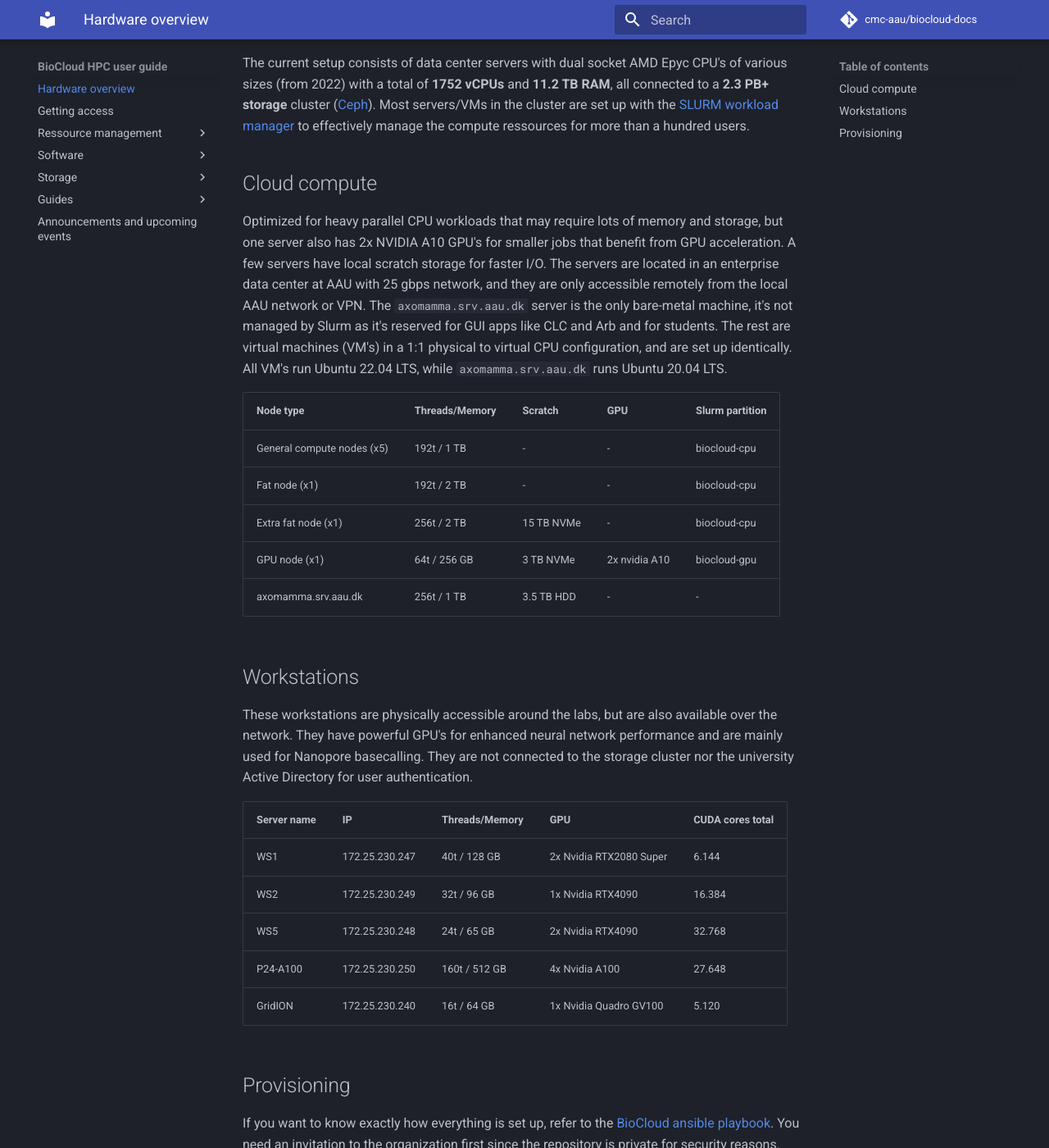
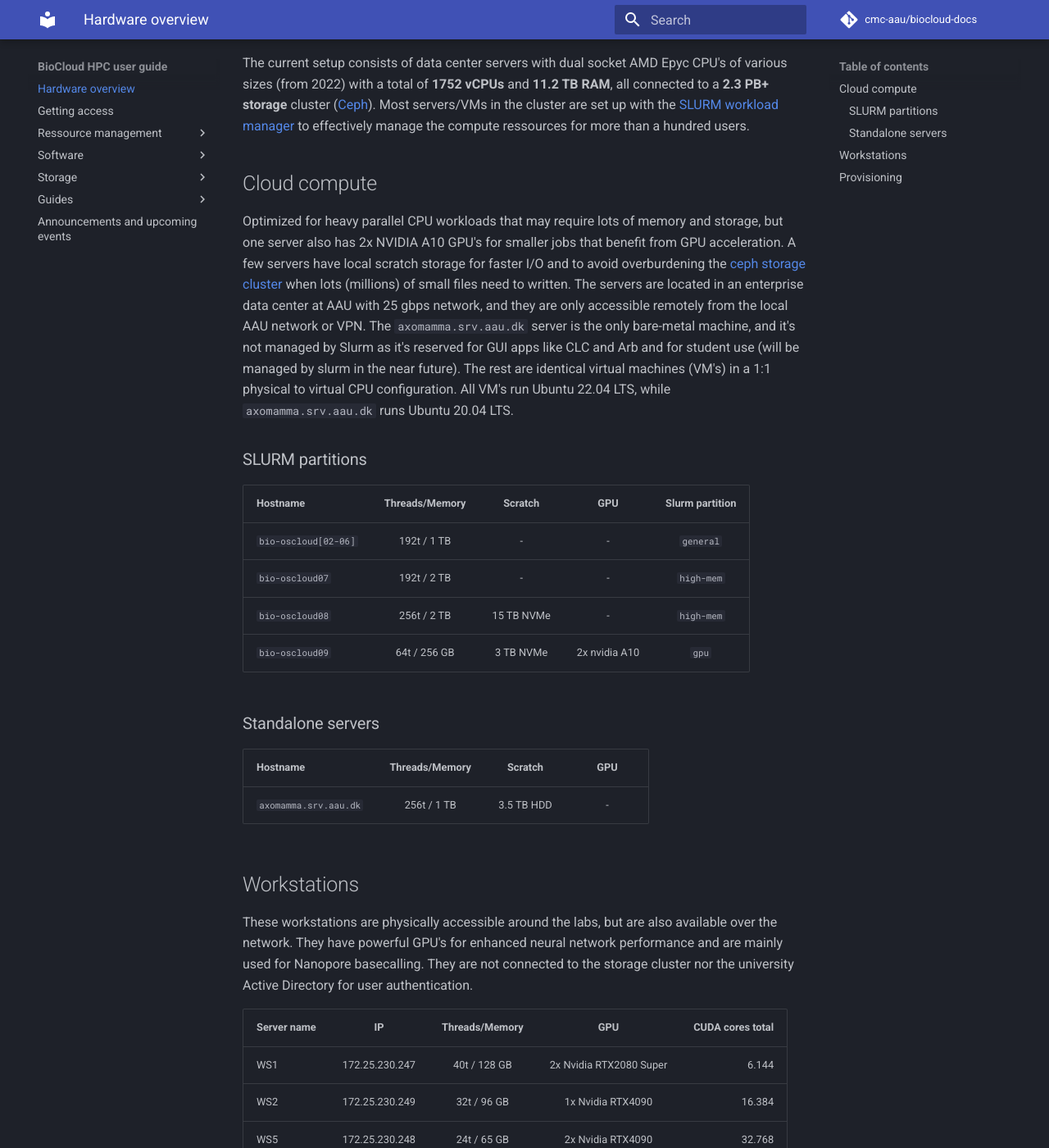
Before and after one commit to cmc-aau/hpc-docs, an MkDocs documentation site: the page built from docs/index.md, in a window 1280 px wide and 1400 px high, scrolled down 234 px. Shown: the whole window at 82% size. Built offline with MkDocs 1.6.1 and Material for MkDocs 9.7.7, drawn with Linux system fonts in a browser that asks for light colours; comment, search, counter and statistics services are not loaded; some of the changed text lies outside the part shown.

Commit message:
rename partitions+minors

```diff
--- a/docs/index.md
+++ b/docs/index.md
@@ -4,21 +4,26 @@ Welcome to the documentation website for the BioCloud HPC at the section of biot
 The current setup consists of data center servers with dual socket AMD Epyc CPU's of various sizes (from 2022) with a total of **1752 vCPUs** and **11.2 TB RAM**, all connected to a **2.3 PB+ storage** cluster ([Ceph](https://ceph.com/)). Most servers/VMs in the cluster are set up with the [SLURM workload manager](https://slurm.schedmd.com/overview.html) to effectively manage the compute ressources for more than a hundred users.
 
 ## Cloud compute
-Optimized for heavy parallel CPU workloads that may require lots of memory and storage, but one server also has 2x NVIDIA A10 GPU's for smaller jobs that benefit from GPU acceleration. A few servers have local scratch storage for faster I/O. The servers are located in an enterprise data center at AAU with 25 gbps network, and they are only accessible remotely from the local AAU network or VPN. The `axomamma.srv.aau.dk` server is the only bare-metal machine, it's not managed by Slurm as it's reserved for GUI apps like CLC and Arb and for students. The rest are virtual machines (VM's) in a 1:1 physical to virtual CPU configuration, and are set up identically. All VM's run Ubuntu 22.04 LTS, while `axomamma.srv.aau.dk` runs Ubuntu 20.04 LTS.
+Optimized for heavy parallel CPU workloads that may require lots of memory and storage, but one server also has 2x NVIDIA A10 GPU's for smaller jobs that benefit from GPU acceleration. A few servers have local scratch storage for faster I/O and to avoid overburdening the [ceph storage cluster](storage.md) when lots (millions) of small files need to written. The servers are located in an enterprise data center at AAU with 25 gbps network, and they are only accessible remotely from the local AAU network or VPN. The `axomamma.srv.aau.dk` server is the only bare-metal machine, and it's not managed by Slurm as it's reserved for GUI apps like CLC and Arb and for student use (will be managed by slurm in the near future). The rest are identical virtual machines (VM's) in a 1:1 physical to virtual CPU configuration. All VM's run Ubuntu 22.04 LTS, while `axomamma.srv.aau.dk` runs Ubuntu 20.04 LTS.
 
-| Node type | Threads/Memory | Scratch | GPU | Slurm partition |
-| --- | --- | --- | --- | --- |
-| General compute nodes (x5) |  192t / 1 TB | - | - | biocloud-cpu |
-| Fat node (x1) | 192t / 2 TB | - | - | biocloud-cpu |
-| Extra fat node (x1) | 256t / 2 TB | 15 TB NVMe | - | biocloud-cpu |
-| GPU node (x1) | 64t / 256 GB | 3 TB NVMe | 2x  nvidia A10 | biocloud-gpu |
-| axomamma.srv.aau.dk | 256t / 1 TB | 3.5 TB HDD | - | - |
+### SLURM partitions
+| Hostname | Threads/Memory | Scratch | GPU | Slurm partition |
+| :--- | :---: | :---: | :---: | :---: |
+| `bio-oscloud[02-06]` |  192t / 1 TB | - | - | `general` |
+| `bio-oscloud07` | 192t / 2 TB | - | - | `high-mem` |
+| `bio-oscloud08` | 256t / 2 TB | 15 TB NVMe | - | `high-mem` |
+| `bio-oscloud09` | 64t / 256 GB | 3 TB NVMe | 2x  nvidia A10 | `gpu` |
+
+### Standalone servers
+| Hostname | Threads/Memory | Scratch | GPU |
+| :--- | :---: | :---: | :---: |
+| `axomamma.srv.aau.dk` | 256t / 1 TB | 3.5 TB HDD | - |
 
 ## Workstations
 These workstations are physically accessible around the labs, but are also available over the network. They have powerful GPU's for enhanced neural network performance and are mainly used for Nanopore basecalling. They are not connected to the storage cluster nor the university Active Directory for user authentication.
 
 | Server name | IP   | Threads/Memory | GPU| CUDA cores total |
-| ---         | ---  | --- | --- |--- |
+| :---         | :---:  | :---: | :---: :|---: |
 | WS1         | 172.25.230.247 | 40t / 128 GB | 2x Nvidia RTX2080 Super | 6.144 |
 | WS2         | 172.25.230.249 | 32t / 96 GB | 1x Nvidia RTX4090 | 16.384 |
 | WS5         | 172.25.230.248  | 24t / 65 GB | 2x Nvidia RTX4090 | 32.768 |
@@ -26,4 +31,4 @@ These workstations are physically accessible around the labs, but are also avail
 | GridION     | 172.25.230.240 | 16t / 64 GB | 1x Nvidia Quadro GV100 | 5.120 |
 
 ## Provisioning
-If you want to know exactly how everything is set up, refer to the [BioCloud ansible playbook](https://github.com/cmc-aau/biocloud). You need an invitation to the organization first since the repository is private for security reasons.
+If you want to know exact details about how everything is set up, refer to the [BioCloud ansible playbook](https://github.com/cmc-aau/biocloud). You need an invitation to the `cmc-aau` GitHub organization first since the repository is private for security reasons.
```
Also changed, not shown: docs/slurm/intro.md (+8 -8 lines), docs/slurm/jobcontrol.md (+4 -4 lines), docs/slurm/other.md (+1 -1 lines), docs/slurm/request.md (+4 -4 lines), docs/slurm/img/slurm-overview-inverted.png, 1 other file.
